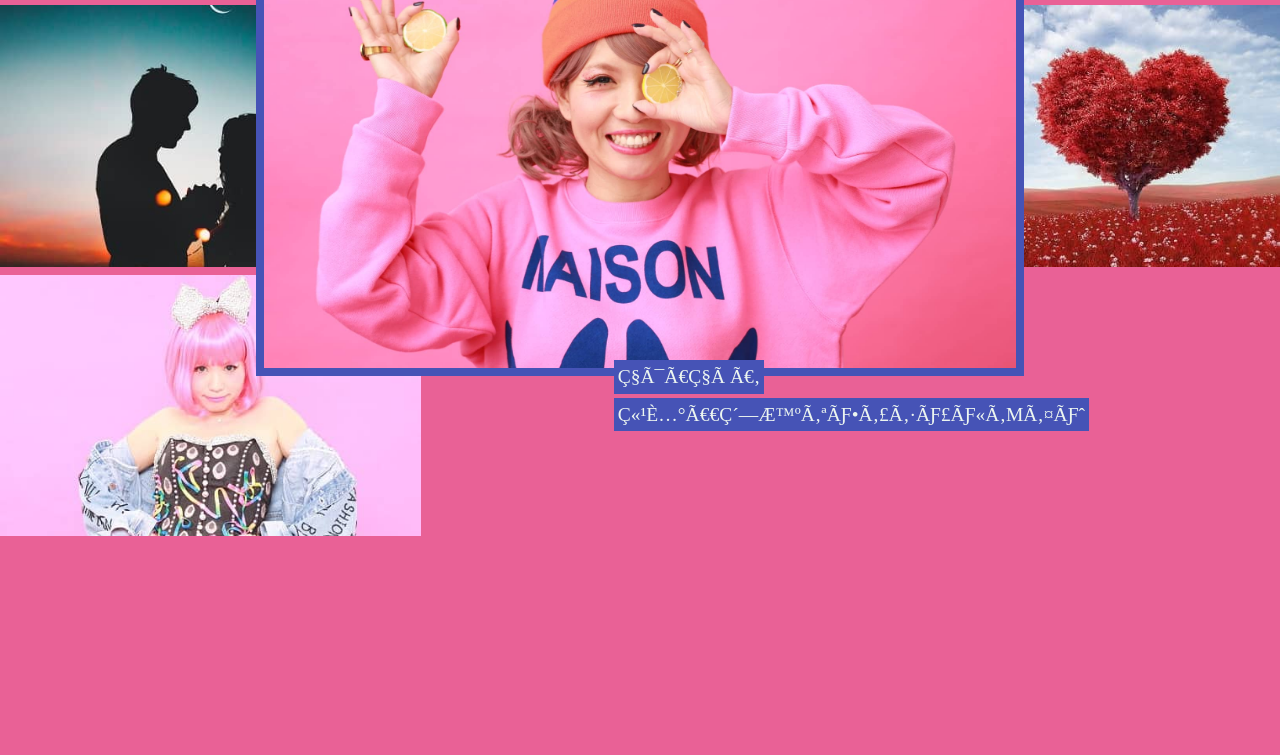
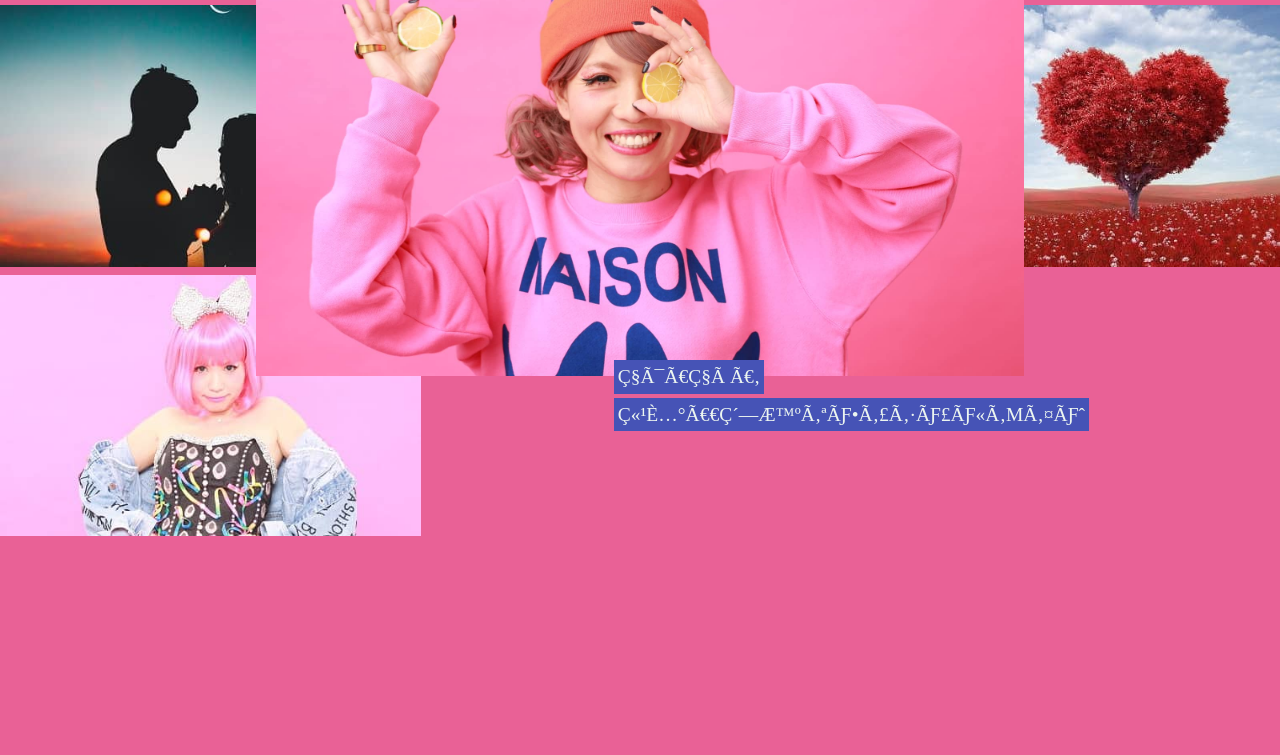
Before and after one commit to haruharuharukichi/sachi_takekoshi, a plain HTML site: page index.html in a window 1280 px wide. Shown: the part 264-1019 px from the top of the page. Drawn offline with nearby package versions, Linux system fonts and the light colour scheme; a script that the page names is missing; a web font is replaced by a local one.

Commit message:
Add files via upload

```diff
--- a/style.css
+++ b/style.css
@@ -187,7 +187,6 @@ img{
 	-webkit-transform: translate(0, 0);
 }
 .Inview [class*="img"] {
-	border: 0px solid #4653B6;
 	opacity: 0;
 	-webkit-transform-origin: center;
 	        transform-origin: center;
@@ -195,7 +194,6 @@ img{
 	-webkit-transform: scale(.8,.8);
 }
 .Viewing [class*="img"]{
-	border-width: .5rem;
 	opacity: 1.0;
 	transform: scale(1,1);
 	-webkit-transform: scale(1,1);
```
